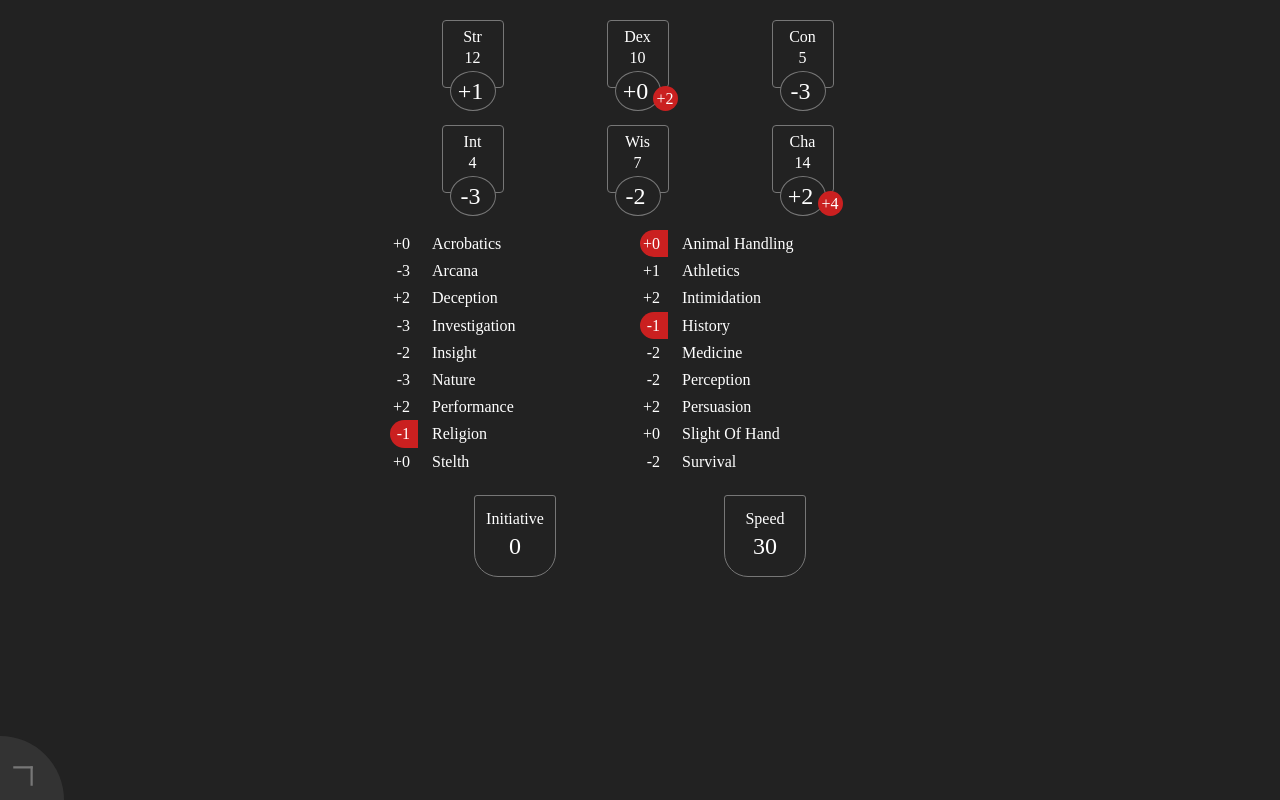
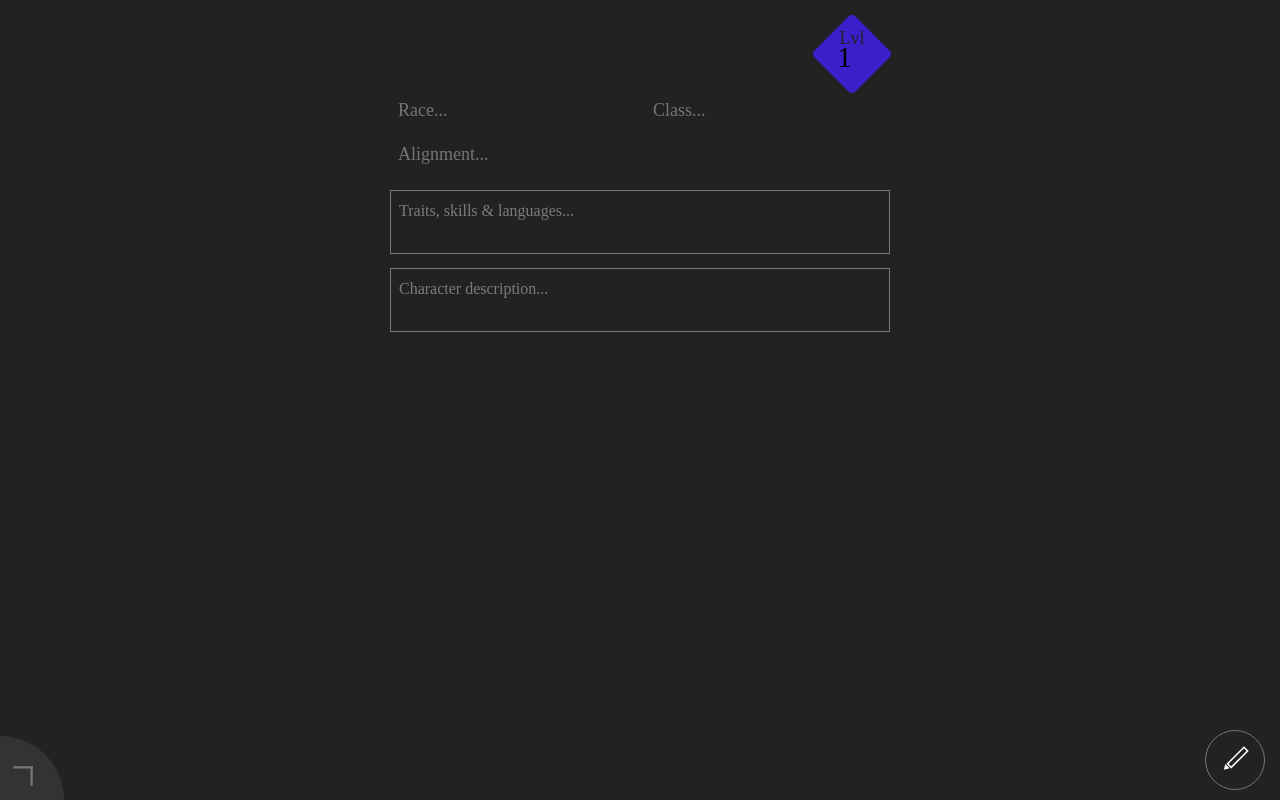
Before and after one commit to NiallAins/MageHand, a Vue app: page / in a window 1280 px wide. Built offline with nearby package versions, Linux system fonts and the light colour scheme; a web font is replaced by a local one.

Commit message:
Build auto-push

```diff
--- a/src/App.vue
+++ b/src/App.vue
@@ -48,7 +48,7 @@
     },
     data: function() {
       return {
-        currentView: 'stat',
+        currentView: 'prof',
         navOpen: false,
         navItems: {
           'prof': 'Profile',
--- a/src/components/touchButton.vue
+++ b/src/components/touchButton.vue
@@ -29,7 +29,7 @@
       pressing: function(firstPress) {
         this.$emit('press');
         let cb = this.pressing.bind(this, false);
-        this.pressTimeout = setTimeout(cb, firstPress ? 500 : 250);
+        this.pressTimeout = setTimeout(cb, firstPress ? 500 : 200);
       },
       stopPress: function() {
         clearTimeout(this.pressTimeout);
--- a/src/global.scss
+++ b/src/global.scss
@@ -66,6 +66,18 @@ body {
 
     &:focus {
       outline: none;
+    }
+
+    &.toggle-edit {
+      position: fixed;
+      bottom: 10px;
+      right: 15px;
+      height: 60px;
+      width: 60px;
+      padding: 0;
+      border-radius: 50%;
+      background-color: $c-bg;
+      border: 1px solid $c-border;
     }
   }
 
--- a/src/userData.js
+++ b/src/userData.js
@@ -1,4 +1,4 @@
-const defaultUserData = '{"name":"","stats":[12,10,5,4,7,14],"savingThrow":[1,5],"spellSlots":[[3,0],[0,0],[0,0],[0,0],[0,0],[0,0],[0,0],[0,0],[0,0]],"profSkills":["animal handling","history","religion"],"prof":2,"speed":30,"hp":10,"maxHp":10,"level":1,"race":"","class":"","subclass":"","align":"","desc":"","traits":"","equipment":[],"spells":[],"features":[],"notes":[]}';
+const defaultUserData = '{"name":"","stats":[10,10,10,10,10,10],"savingThrow":[],"spellSlots":[[2,0],[0,0],[0,0],[0,0],[0,0],[0,0],[0,0],[0,0],[0,0]],"profSkills":[],"prof":2,"speed":30,"hp":10,"maxHp":10,"level":1,"race":"","class":"","subclass":"","align":"","desc":"","traits":"","equipment":[],"spells":[],"features":[],"notes":[]}';
 
 export default {
   data: {},
--- a/src/vars.scss
+++ b/src/vars.scss
@@ -1,7 +1,7 @@
 @import url('https://fonts.googleapis.com/css?family=Fondamento|Source+Serif+Pro&display=swap');
 
 $c-prof: #3920ca;
-$c-comb: #20cabc;
+$c-comb: #1baa9e;
 $c-sear: #8eca20;
 $c-note: #ca2095;
 $c-stat: #ca2020;
--- a/src/views/Stat.vue
+++ b/src/views/Stat.vue
@@ -1,31 +1,40 @@
 <template>
-  <div id="page_stat">
+  <div id="page_stat" :class="{'editing': editing }">
     <div
       class="stat-box"
       v-for="(stat, i) in stats"
     >
       <div>
-        <span
-          class="prof"
-          v-if="userData.savingThrow.includes(i)"
-        >
-          {{ (userData.mods[i] + userData.prof) | addSign }}
-        </span>
+        <touchButton v-if="editing" @press="setStat(i, false)"> - </touchButton>
+        <touchButton v-if="editing" @press="setStat(i, true)"> + </touchButton>
         <h4> {{ stat }} </h4>
-        <h4> {{ userData.stats[i] }} </h4>
-        <h3 class="mod">
+        <h4 :class="{ 'font-lg': editing }"> {{ userData.stats[i] }} </h4>
+        <h3 class="mod" v-if="!editing">
           {{ userData.mods[i] | addSign }}
         </h3>
+        <span
+          :class="['prof', { 'editing': editing, 'on': userData.savingThrow.includes(i) }]"
+          @click="toggleProf(i, true)"
+        >
+          <span v-if="editing" class="st"> Saving <br/> Throw Prof </span>
+          <span v-else> {{ userData.prof | addSign }} </span>
+        </span>
       </div>
     </div>
+
+    <div class="skill-edit-text">
+      Tap skills to toggle proficiency:
+    </div>
+
     <div class="skill-list">
       <div
-        v-for="(stat, skill, i) in skillList"
-        :class="{ 'prof': userData.profSkills.includes(skill) }"
+        v-for="(stat, skill) in skillList"
+        :class="{'prof': userData.profSkills.includes(skill) }"
+        @click="toggleProf(skill)"
       >
-        <div class="value">
+        <div :class="['value', { 'editing': editing }]">
           {{
-            userData.mods[stat] +
+            stat +
             (userData.profSkills.includes(skill) ? userData.prof : 0) | addSign
           }}
         </div>
@@ -35,36 +44,58 @@
       </div>
     </div>
 
-    <div class="bottom-box">
+    <div class="stat-box bottom-box font-sm">
       <div>
-        <h4> Initiative </h4>
-        <h3> {{ userData.mods[1] }} </h3>
+        <touchButton v-if="editing" @press="userData.prof--"> - </touchButton>
+        <touchButton v-if="editing" @press="userData.prof++"> + </touchButton>
+        <h4> Prof Bonus </h4>
+        <h3 :class="{ 'font-sm': editing }"> {{ userData.prof }} </h3>
       </div>
     </div>
-    <div class="bottom-box">
+    <div class="stat-box bottom-box">
       <div>
-        <h4>Speed</h4>
-        <h3> {{ userData.speed }} </h3>
+        <touchButton v-if="editing" @press="userData.speed--"> - </touchButton>
+        <touchButton v-if="editing" @press="userData.speed++"> + </touchButton>
+        <h4> Speed </h4>
+        <h3 :class="{ 'font-sm': editing }"> {{ userData.speed }} </h3>
       </div>
     </div>
+    <div class="stat-box bottom-box font-sm">
+      <div>
+        <touchButton v-if="editing" @press="userData.maxHp--"> - </touchButton>
+        <touchButton v-if="editing" @press="userData.maxHp++"> + </touchButton>
+        <h4> Max <br/> Health</h4>
+        <h3 :class="{ 'font-sm': editing }"> {{ userData.maxHp }} </h3>
+      </div>
+    </div>
+    <button
+      :class="['toggle-edit', { 'editing': editing }]"
+      @click="toggleEdit()"
+    >
+      <i class="icon-edit"></i>
+    </button>
   </div>
 </template>
 
 <script>
+  import Vue from 'vue';
   import UserData from '../userData';
+  import touchButton from '../components/touchButton';
 
   export default {
     name: 'Stat',
+    components: {
+      touchButton
+    },
     data: function() {
       return {
-        userData: {}
+        userData: {},
+        editing: false,
+        skillList: {}
       }
     },
     created: function() {
       this.userData = UserData.data;
-      this.userData.mods = this.userData.stats.map(stat => Math.floor((stat - 10) / 2));
-
-      // Const data
       this.stats = [
         'str',
         'dex',
@@ -73,27 +104,62 @@
         'wis',
         'cha'
       ];
-
-      this.skillList = {
-        'acrobatics': 1,
-        'animal handling': 4,
-        'arcana': 3,
-        'athletics': 0,
-        'deception': 5,
-        'intimidation': 5,
-        'investigation': 3,
-        'history': 3,
-        'insight': 4,
-        'medicine': 4,
-        'nature': 3,
-        'perception': 4,
-        'performance': 5,
-        'persuasion': 5,
-        'religion': 3,
-        'slight of hand': 1,
-        'stelth': 1,
-        'survival': 4,
-      };
+      this.deriveValues();
+    },
+    methods: {
+      deriveValues: function() {
+        this.userData.mods = this.userData.stats.map(stat => Math.floor((stat - 10) / 2));
+        this.skillList = {
+          'acrobatics': this.userData.mods[1],
+          'animal handling': this.userData.mods[4],
+          'arcana': this.userData.mods[3],
+          'athletics': this.userData.mods[0],
+          'deception': this.userData.mods[5],
+          'intimidation': this.userData.mods[5],
+          'investigation': this.userData.mods[3],
+          'history': this.userData.mods[3],
+          'insight': this.userData.mods[4],
+          'medicine': this.userData.mods[4],
+          'nature': this.userData.mods[3],
+          'perception': this.userData.mods[4],
+          'performance': this.userData.mods[5],
+          'persuasion': this.userData.mods[5],
+          'religion': this.userData.mods[3],
+          'slight of hand': this.userData.mods[1],
+          'stealth': this.userData.mods[1],
+          'survival': this.userData.mods[4],
+        };
+      },
+      toggleEdit: function() {
+        this.editing = !this.editing;
+        if (!this.editing) {
+          this.deriveValues();
+          UserData.set({
+            'skills': this.userData.skills,
+            'stats': this.userData.stats,
+            'savingThrow': this.userData.savingThrow,
+            'profSkills': this.userData.profSkills,
+            'speed': this.userData.speed,
+            'prof': this.userData.prof,
+            'maxHp': this.userData.maxHp
+          });
+        }
+      },
+      toggleProf: function(skill, savingThrow = false) {
+        if (this.editing) {
+          let param = savingThrow ? 'savingThrow' : 'profSkills';
+          let i = this.userData[param].indexOf(skill);
+          if (i === -1) {
+            this.userData[param].push(skill);
+          } else {
+            this.userData[param].splice(i, 1);
+          }
+        }
+      },
+      setStat: function(stat, increase) {
+        let value = this.userData.stats[stat] + (increase ? 1 : -1);
+        Vue.set(this.userData.stats, stat, value);
+      }
     },
     filters: {
       addSign: function(num) {
@@ -108,10 +174,30 @@
 
   $c-prim: $c-stat;
   $c-sec: lighten($c-prim, 20%);
+  $l-ani: 0.7s;
 
   #page_stat {
     @media (max-width: 390px) {
       font-size: 15px;
+    }
+
+    &.editing {
+      .stat-box {
+        padding-bottom: 40px;
+
+        &.bottom-box {
+          padding-bottom: 100px;
+        }
+      }
+
+      .skill-edit-text {
+        height: 24px;
+        padding: 10px;
+      }
+
+      .skill-list div {
+        margin-bottom: 6px;
+      }
     }
   }
 
@@ -121,6 +207,48 @@
     height: 80px;
     padding-bottom: 25px;
     text-align: center;
+    transition: padding-bottom $l-ani;
+
+    .touch-button {
+      position: absolute;
+      top: 22px;
+      border: 1px solid $c-border;
+      border-radius: 100%;
+      width: 30px;
+      line-height: 30px;
+      font-size: 20px;
+      background: $c-bg;
+
+      &:nth-child(1) {
+        left: -15px;
+      }
+      &:nth-child(2) {
+        right: -15px;
+      }
+    }
+
+    &.bottom-box {
+      padding-top: 15px;
+
+      div {
+        height: 65px;
+        border-bottom-right-radius: 20px;
+        border-bottom-left-radius: 20px;
+      }
+
+      &.font-sm h4 {
+        font-size: 13px;
+        line-height: 14px;
+      }
+
+      .font-sm {
+        font-size: 18px;
+      }
+
+      .touch-button {
+        top: 40px;
+      }
+    }
 
     div {
       position: relative;
@@ -134,6 +262,10 @@
 
       h2, h3, h4 {
         line-height: 1.3;
+
+        &.font-lg {
+          font-size: 20px;
+        }
       }
 
       .mod {
@@ -149,16 +281,51 @@
       }
 
       .prof {
+        opacity: 0;
         position: absolute;
         right: -10px;
         bottom: -24px;
         z-index: 1;
-        width: 25px;
-        height: 25px;
-        line-height: 25px;
+        width: 23px;
+        height: 23px;
+        border: 1px solid $c-border;
+        border-radius: 12px;
         text-align: center;
-        border-radius: 100%;
-        background: $c-prim;
+        color: $c-bg;
+        background: $c-bg;
+        overflow: hidden;
+        transition:
+          width $l-ani,
+          height $l-ani,
+          opacity $l-ani,
+          bottom $l-ani;
+
+        &.editing {
+          opacity: 1;
+          bottom: -30px;
+          width: 78px;
+          height: 27px;
+          padding-top: 2px;
+          border-radius: 3px 12px 3px 3px;
+          background: $c-bg;
+        }
+
+        &.on {
+          opacity: 1;
+          color: $c-font;
+          border-color: $c-prim;
+          background: $c-prim;
+        }
+
+        .st {
+          position : absolute;
+          left: 0;
+          width: 78px;
+          font-size: 13px;
+          line-height: 13px;
+          color: $c-font;
+          white-space: nowrap;
+        }
       }
     }
 
@@ -170,19 +337,23 @@
     }
   }
 
+  .skill-edit-text {
+    clear: both;
+    padding-left: 10px;
+    height: 0;
+    overflow: hidden;
+    transition:
+      height $l-ani,
+      padding $l-ani;
+  }
+
   .skill-list {
     margin: 0 auto;
 
     &>div {
       float: left;
       width: 50%;
-
-      &.prof {
-        .value {
-          background-color: $c-prim;
-          border-radius: 100% 0 0 100%;
-        }
-      }
+      transition: margin-bottom $l-ani;
 
       div {
         float: left;
@@ -203,29 +374,29 @@
 
         &.value {
           width: 20px;
+          line-height: 24px;
           padding-right: 8px;
+          border: 1px solid $c-bg;
+          border-radius: 100% 0 0 100%;
+          margin-bottom: 3px;
           text-align: right;
+
+          &.editing {
+            border-color: $c-border;
+          }
+        }
+      }
+
+      &.prof {
+        .value {
+          background-color: $c-prim;
         }
       }
     }
   }
 
-  .bottom-box {
-    float: left;
-    width: 50%;
-    margin-top: 20px;
-    text-align: center;
-
-    div {
-      display: inline-block;
-      width: 80px;
-      padding: 12px 0;
-      border: 1px solid $c-border;
-      border-radius: 3px 3px 24px 24px;
-
-      h4, h3 {
-        line-height: 1.4;
-      }
-    }
+  .toggle-edit.editing {
+    background: $c-prim;
+    border-color: $c-prim;
   }
 </style>
```
Also changed, not shown: src/icons.scss (+12 -0 lines), src/views/Comb.vue (+6 -1 lines), src/views/Note.vue (+29 -12 lines), src/views/Prof.vue (+5 -17 lines), 9 other files (tests, documents, lock files or other folders).
